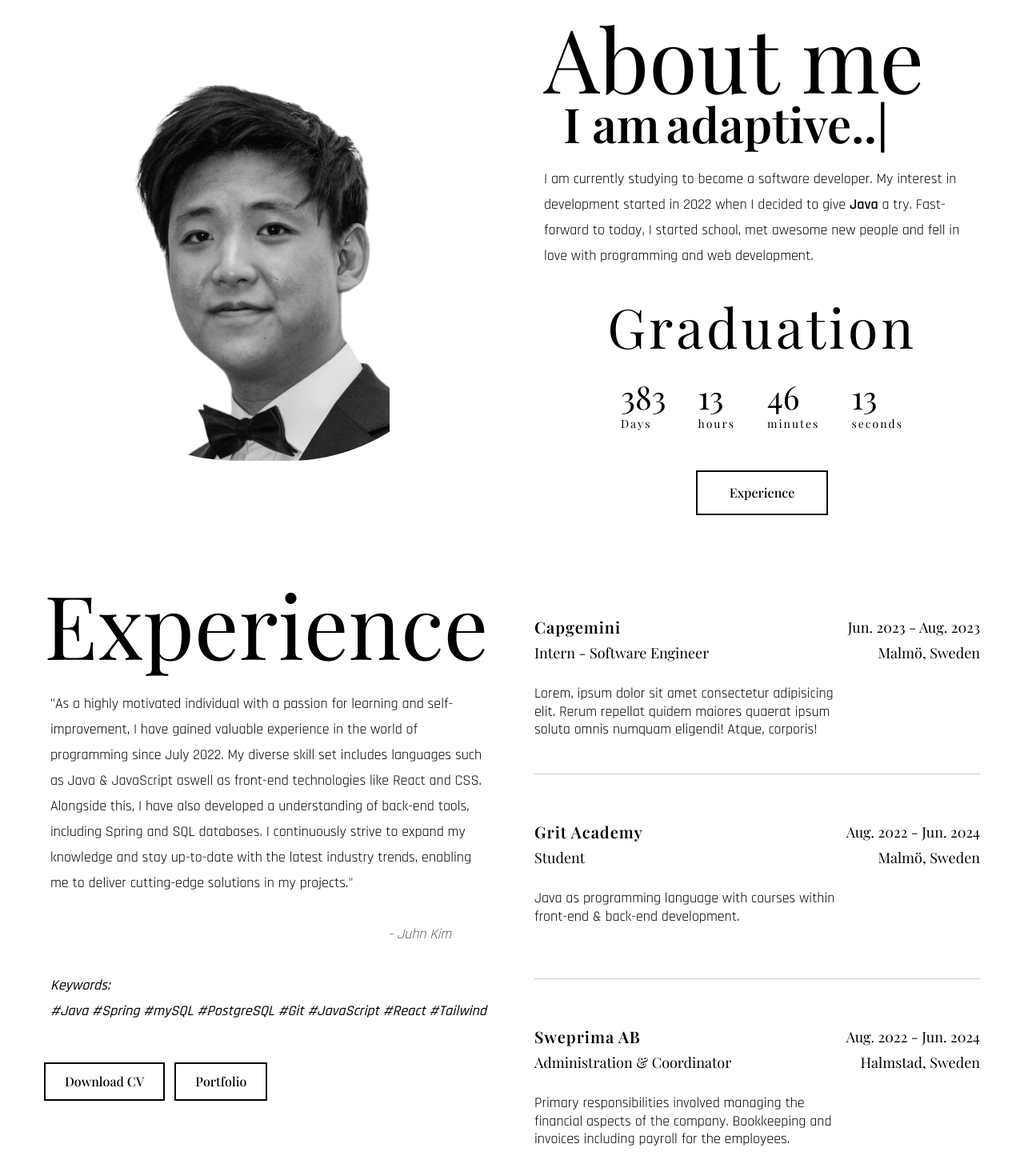
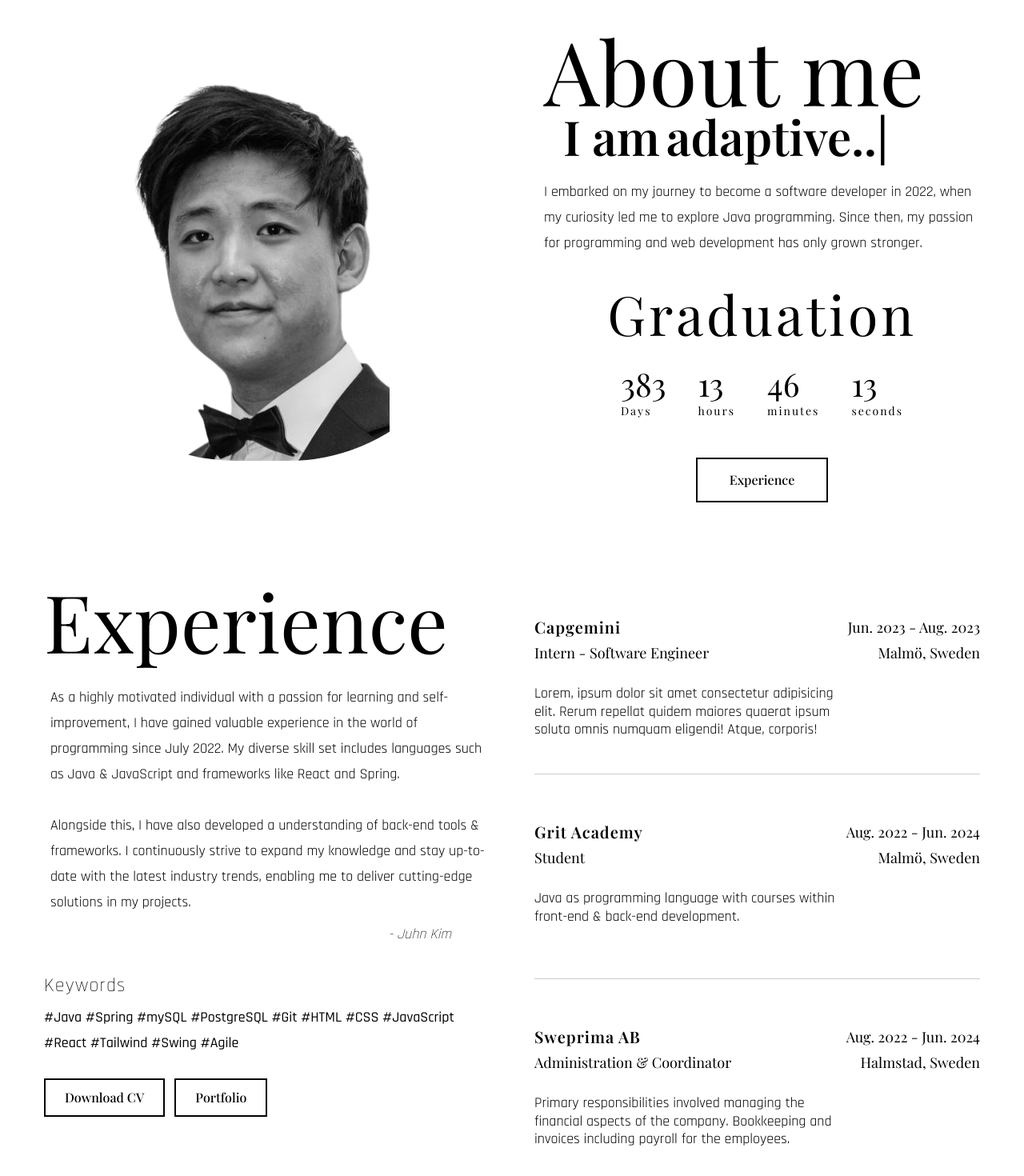
Before and after one commit to Juhniel/Portfolio-reactv2, a React (Vite) app: page / in a window 1280 px wide. Shown: the part 776-2246 px from the top of the page at 80% size. Built offline with nearby package versions, Linux system fonts and the light colour scheme; a web font is replaced by a local one.

Commit message:
new build

```diff
--- a/src/components/About.jsx
+++ b/src/components/About.jsx
@@ -9,7 +9,7 @@ import { TypeAnimation } from "react-type-animation";
 import TextAnimation from "./TextAnimation";
 import TextAnimation2 from "./TextAnimationFishEye";
 
-export default function About({scrollToElement}) {
+export default function About({ scrollToElement }) {
   const title = "About me".split("");
   const days = "Days".split("");
   const hours = "hours".split("");
@@ -34,13 +34,9 @@ export default function About({scrollToElement}) {
           case "hours":
             return <span className="text">{hours}</span>;
           case "minutes":
-            return (
-              <span className="text">{minutes}</span>
-            );
+            return <span className="text">{minutes}</span>;
           case "seconds":
-            return (
-              <span className="text">{seconds}</span>
-            );
+            return <span className="text">{seconds}</span>;
           default:
             return null;
         }
@@ -106,11 +102,10 @@ export default function About({scrollToElement}) {
               />
             </div>
             <p className="mb-6">
-              I am currently studying to become a software developer. My
-              interest in development started in 2022 when I decided to give{" "}
-              <span className="font-semibold">Java</span> a try. Fast-forward to
-              today, I started school, met awesome new people and fell in love
-              with programming and web development.
+              I embarked on my journey to become a software developer in 2022,
+              when my curiosity led me to explore Java programming. Since then,
+              my passion for programming and web development has only grown
+              stronger.
               <br />
               <br />
             </p>
@@ -122,7 +117,6 @@ export default function About({scrollToElement}) {
               viewport={{ once: false, amount: 0.3 }}
               className="flex justify-center font-primary text-[48px] tracking-[2px] lg:tracking-[4px] xl:text-[68px] font-thin btn-hover-rainbow"
             >
-
               <h3>
                 {graduation.map((letter, index) => {
                   return (
@@ -222,7 +216,8 @@ export default function About({scrollToElement}) {
             >
               <button
                 onClick={() => scrollToElement("experience")}
-              className="btn btn-lg btn-hover">
+                className="btn btn-lg btn-hover"
+              >
                 {experience.map((letter, index) => {
                   return (
                     <TextAnimation2 key={index}>
--- a/src/components/Experience.jsx
+++ b/src/components/Experience.jsx
@@ -28,7 +28,7 @@ export default function Experience({ scrollToElement, showAllProjects }) {
               initial="hidden"
               whileInView={"show"}
               viewport={{ once: false, amount: 0.7 }}
-              className="text text-[60px] mb-7 font-light leading-[0.8] xl:text-[110px] xl:mb-10"
+              className="text text-[60px] mb-7 font-light leading-[0.8] xl:text-[100px] xl:mb-10"
             >
               {experienceTitle.map((letter, index) => {
                 return (
@@ -38,26 +38,36 @@ export default function Experience({ scrollToElement, showAllProjects }) {
                 );
               })}
             </motion.h1>
-            <h3 className="text-secondary text-black dark:text-white max-w[455px] mb-12 ml-2">
-              "As a highly motivated individual with a passion for learning and
-              self-improvement, I have gained valuable experience in the world
-              of programming since July 2022. My diverse skill set includes
-              languages such as Java & JavaScript aswell as front-end
-              technologies like React and CSS. Alongside this, I have also
-              developed a understanding of back-end tools, including Spring and
-              SQL databases. I continuously strive to expand my knowledge and
-              stay up-to-date with the latest industry trends, enabling me to
-              deliver cutting-edge solutions in my projects."
+            <div className="text-secondary text-black dark:text-white max-w[455px] mb-2 ml-2 relative">
+              <h3>
+                As a highly motivated individual with a passion for learning
+                and self-improvement, I have gained valuable experience in the
+                world of programming since July 2022. My diverse skill set
+                includes languages such as Java & JavaScript and frameworks like
+                React and Spring. <br /> <br />Alongside this, I have also developed a
+                understanding of back-end tools & frameworks. I continuously
+                strive to expand my knowledge and stay up-to-date with the
+                latest industry trends, enabling me to deliver cutting-edge
+                solutions in my projects.
+                <br />
+              </h3>
+            </div>
+
+            <span className="flex justify-end mr-12 italic font-light text-black dark:text-white">
+              - Juhn Kim
+            </span>
+            <br />
+            <h3 className="text-secondary text-black dark:text-white mb-5">
+              <span className="font-light text-[24px] tracking-wider mb-2">
+                Keywords
+              </span>
               <br />
-              <br />
-              <span className="flex justify-end mr-12 italic font-thin">- Juhn Kim</span>
-              <br />
-              <span className="font-medium italic ">
-              Keywords:
-              <br />
-              #Java #Spring #mySQL #PostgreSQL #Git #JavaScript #React
-              #Tailwind </span>
+              <span className="font-medium mb-2">
+                #Java #Spring #mySQL #PostgreSQL #Git #HTML #CSS #JavaScript
+                #React #Tailwind #Swing #Agile{" "}
+              </span>
             </h3>
+
             <button className="btn btn-sm btn-hover text-base">
               <a href={cv} download>
                 {download.map((letter, index) => {
```
Also changed, not shown: 5 other files (tests, documents, lock files or other folders). Lines whose indentation alone changed are shown as unchanged.
